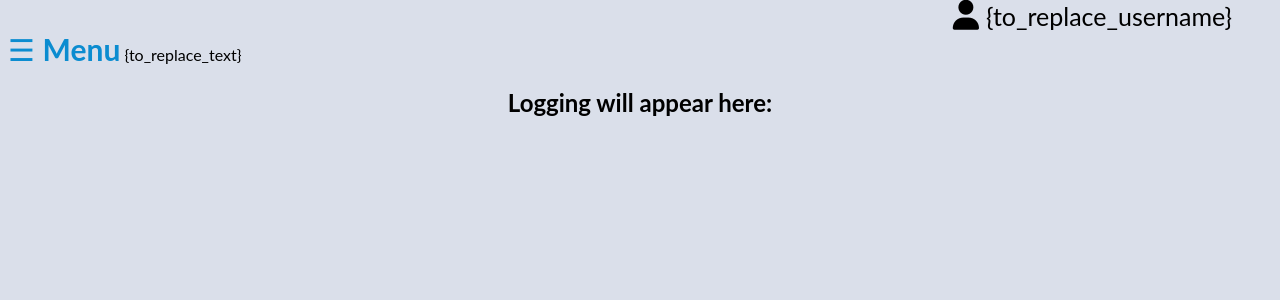
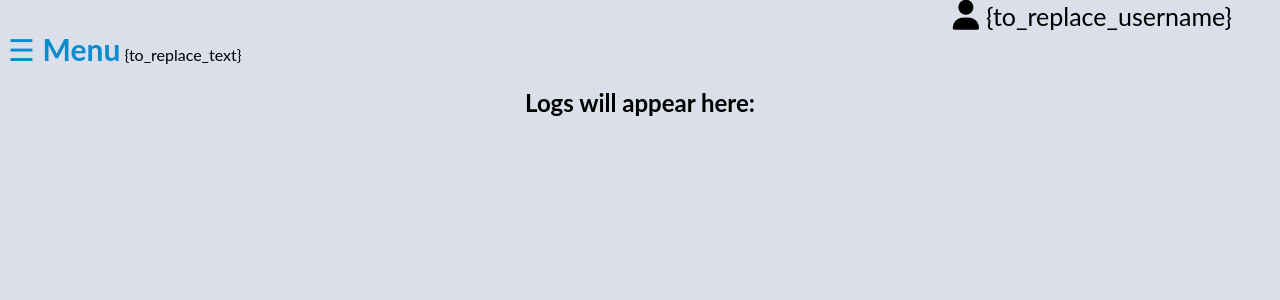
Before and after one commit to nxenon/xegtor, a Flask app: template GUI/templates/stream_log.html in a window 1280 px wide. Shown: the part 102-402 px from the top of the page. Run offline with Flask 2, Linux system fonts and the light colour scheme; the template is opened without the code that fills it, so the values that code supplies are empty; parts of the project's set-up code (start-up, migrations or seed data) failed here and were passed over; some libraries are stand-ins or nearby versions.

Commit message:
edit stream_log.html

```diff
--- a/GUI/templates/stream_log.html
+++ b/GUI/templates/stream_log.html
@@ -16,9 +16,6 @@
                 output.textContent = xhr.responseText;
             }, 500);
         });
-
-
-
     </script>
     <link rel="icon" type="image/png" href="./static/img/title_logo.png">
     <meta name="viewport" content="width=device-width, initial-scale=1">
@@ -31,9 +28,7 @@
     <img class="top-bar" src="./static/img/xegtor_top_label.jpg">
 </div>
 <div style="text-align: end">
-    <span class="user-label" style="padding : 0 40px 0 35px ; font-size: 25px"><i class="fa fa-user"
-                                                                                  style="padding: 0 7px 0 0 ; font-size: 30px"
-                                                                                  aria-hidden="true"></i>{to_replace_username}</span>
+    <span class="user-label" style="padding : 0 40px 0 35px ; font-size: 25px"><i class="fa fa-user" style="padding: 0 7px 0 0 ; font-size: 30px" aria-hidden="true"></i>{to_replace_username}</span>
 </div>
 <div id="myNav" class="overlay">
     <a href="javascript:void(0)" class="closebtn" onclick="closeNav()">&times;</a>
@@ -53,9 +48,8 @@
 <span style="font-size:30px;cursor:pointer;color:#0b8cd0" onclick="openNav()">&#9776; <b>Menu</b></span>
 <script src="./static/js/dashboard.js"></script>
 {to_replace_text}
-
 <div class="row">
-    <h2 align="center">Logging will appear here:</h2>
+    <h2 align="center">Logs will appear here:</h2>
     <div class="logging_window">
         <pre id="output"></pre>
     </div>
```
